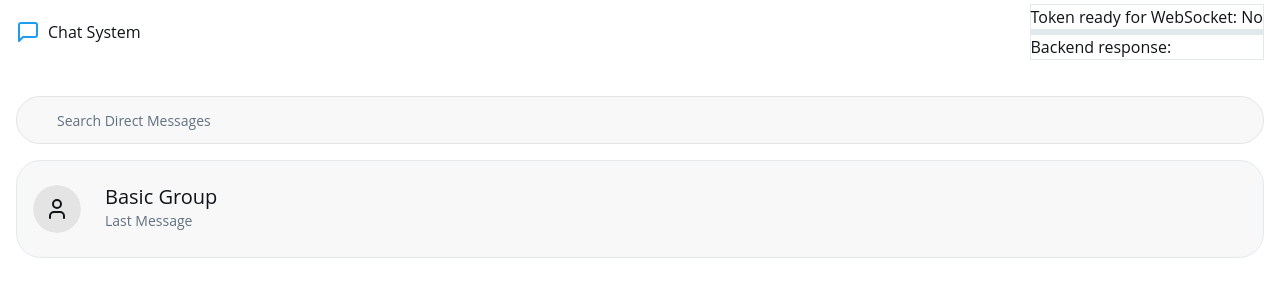
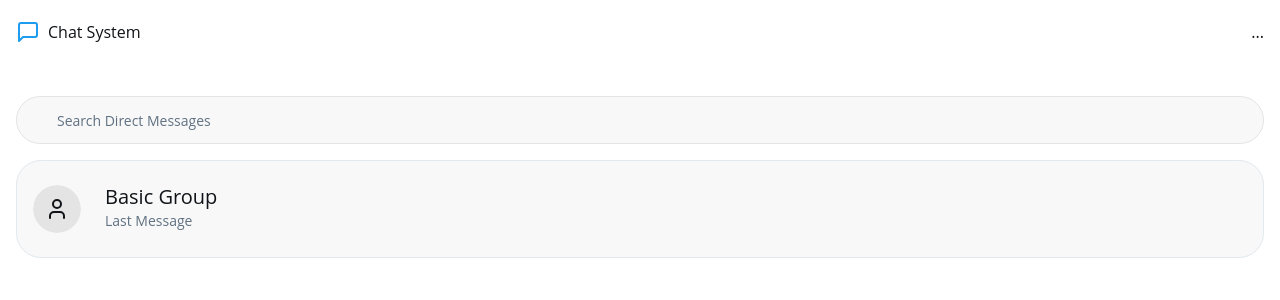
Before and after one commit to syeduroojkamal/chat-system, a Next.js app: page /chats in a window 1280 px wide. Shown: the top 300 px of the page. Built offline with nearby package versions, Linux system fonts and the light colour scheme; no server answers.

Commit message:
feat: simplify ClerkToken component; streamline token handling and update API endpoint

```diff
--- a/src/app/chats/ClerkToken.tsx
+++ b/src/app/chats/ClerkToken.tsx
@@ -5,43 +5,29 @@ import { useAuth, useUser } from "@clerk/nextjs";
 export default function ClerkToken() {
   const { getToken, isSignedIn } = useAuth();
   const { user } = useUser();
-  const [token, setToken] = useState<string | null>(null);
-  const [response, setResponse] = useState<string | null>(null);
+  const [authSuccess, setAuthSuccess] = useState<boolean | null>(null);
 
   useEffect(() => {
     const fetchTokenAndPost = async () => {
       if (isSignedIn && user) {
         const jwt = await getToken();
-        setToken(jwt);
         if (jwt && user.id) {
           try {
-            const res = await fetch(
-              "https://ws.chat-system.space/user/auth-user",
-              {
-                method: "POST",
-                headers: { "Content-Type": "application/json" },
-                body: JSON.stringify({ token: jwt, userId: user.id }),
-              }
-            );
+            const res = await fetch("http://localhost:3001/user/auth-user", {
+              method: "POST",
+              headers: { "Content-Type": "application/json" },
+              body: JSON.stringify({ token: jwt, userId: user.id }),
+            });
             const data = await res.json();
-            setResponse(JSON.stringify(data));
-          } catch (err) {
-            setResponse(
-              "Error: " + (err instanceof Error ? err.message : String(err))
-            );
+            setAuthSuccess(res.ok && data?.success === true);
+          } catch {
+            setAuthSuccess(false);
           }
         }
       }
     };
     fetchTokenAndPost();
   }, [isSignedIn, user, getToken]);
-  // todo the whole return
-  return (
-    <div className="*:border">
-      <p>Token ready for WebSocket: {token ? "Yes" : "No"}</p>
-      <p>{user?.id}</p>
-      <p>{token}</p>
-      <p>Backend response: {response}</p>
-    </div>
-  );
+
+  return <p>{authSuccess === null ? "..." : authSuccess ? "✅" : "❌"}</p>;
 }
```
